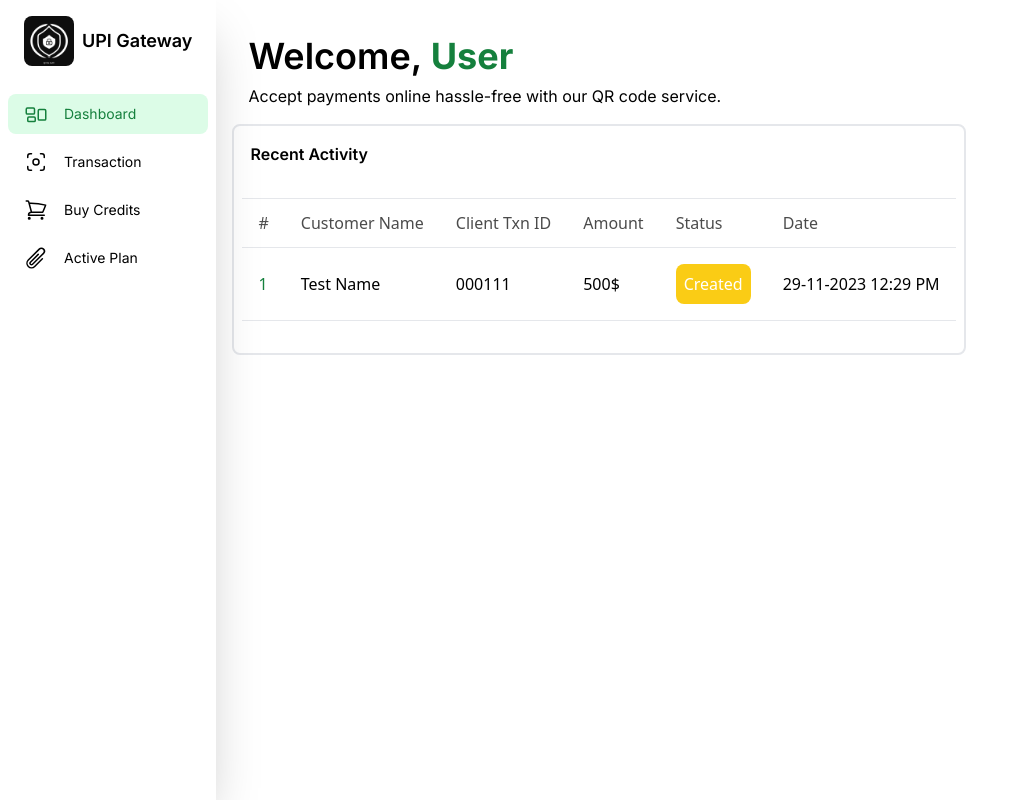
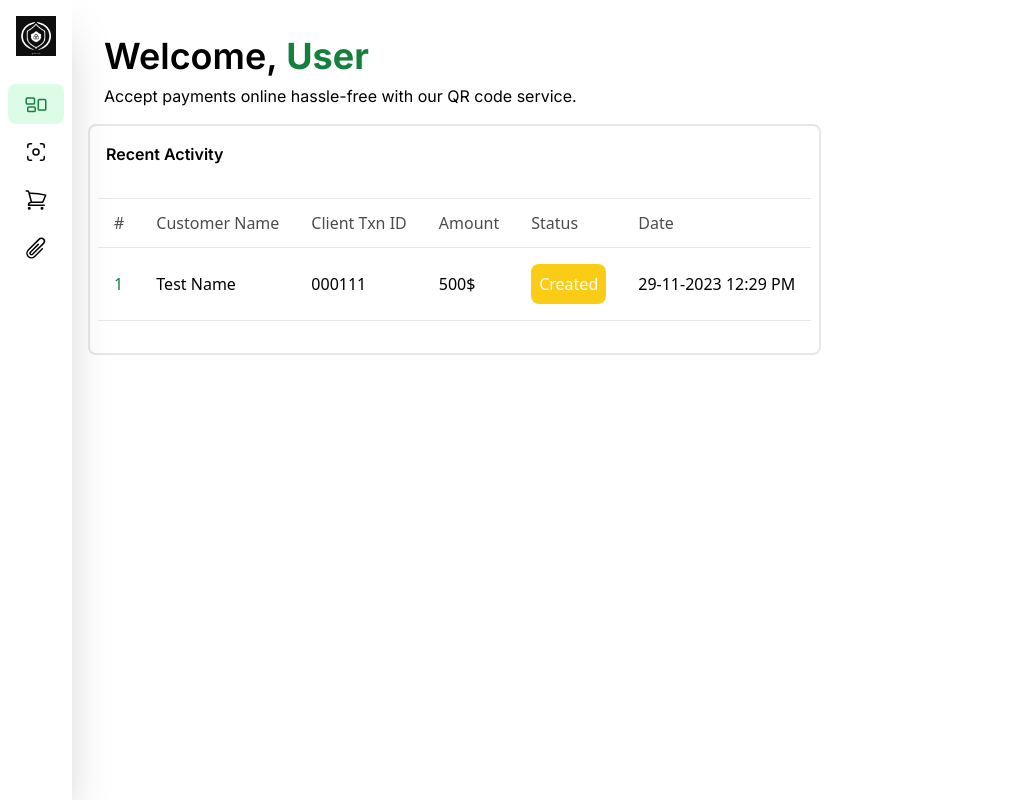
Before and after one commit to abhinnvyas/ignite-auth, a Next.js app: page /user in a window 1280 px wide. Shown: the whole page, without its empty margins (0-1021 px from the left). Built offline with nearby package versions, Linux system fonts and the light colour scheme.

Commit message:
made the sidebar

```diff
--- a/app/user/page.js
+++ b/app/user/page.js
@@ -32,8 +32,8 @@ function page() {
           <div className="p-2">
             <h1 className="text-md font-semibold ">Recent Activity</h1>
           </div>
-          <div class="p-6 overflow-auto px-0">
-            <table class="w-full table-auto text-left">
+          <div class="p-6 px-0 overflow-auto">
+            <table class="table-auto min-w-fit text-left ">
               <thead className="">
                 <tr>
                   <th class="border-y border-blue-gray-100 bg-blue-gray-50/50 p-4">
--- a/components/Sidebar/MenuItem.jsx
+++ b/components/Sidebar/MenuItem.jsx
@@ -9,7 +9,14 @@ import {
 import { redirect, usePathname } from "next/navigation";
 import Link from "next/link";
 
-function MenuItem({ ActiveTab, CurrentTab, Icon, Text, RedirectLink }) {
+function MenuItem({
+  isCollapsed,
+  ActiveTab,
+  CurrentTab,
+  Icon,
+  Text,
+  RedirectLink,
+}) {
   return (
     <Link href={RedirectLink}>
       <div
@@ -20,7 +27,9 @@ function MenuItem({ ActiveTab, CurrentTab, Icon, Text, RedirectLink }) {
         }  px-4 items-center justify-left cursor-pointer space-x-4  p-2 rounded-lg transition-all ease-in-out`}
       >
         <Icon class={`h-6 w-6 `} />
-        <h1 className="text-sm">{Text}</h1>
+        <h1 className={`text-sm ${isCollapsed ? "hidden" : "block"}`}>
+          {Text}
+        </h1>
       </div>
     </Link>
   );
--- a/components/Sidebar/Sidebar.jsx
+++ b/components/Sidebar/Sidebar.jsx
@@ -14,32 +14,54 @@ import {
   ViewfinderCircleIcon,
   ShoppingCartIcon,
   PaperClipIcon,
+  ArrowLeftIcon,
 } from "@heroicons/react/24/outline";
 import MenuItem from "./MenuItem";
 
 function Sidebar({ Active }) {
-  const [selected, setSelected] = useState({});
+  const [isCollapsed, setIsCollapsed] = useState(true);
 
   return (
     <div
       className={`${textPrimary} ${background} shadow-2xl p-2 sticky left-0 max-w-xs h-screen`}
     >
-      <div className="">
-        <div className="flex items-center space-x-2 text-lg   px-4  w-full py-2">
+      <div
+        className={`flex items-center ${isCollapsed ? "" : "space-x-4 p-2"}`}
+      >
+        <div
+          className={`flex items-center space-x-2 text-lg w-full ${
+            isCollapsed ? "hidden" : "block"
+          }`}
+        >
           <Image
-            className="rounded-lg"
+            className={`rounded-lg`}
             src={Logo}
             width={50}
             height={50}
             alt="logo"
           />
-          <h1 className="font-semibold">UPI Gateway</h1>
+          <h1 className={`font-semibold ${isCollapsed ? "hidden" : "block"}`}>
+            UPI Gateway
+          </h1>
+        </div>
+        <div
+          onClick={() => setIsCollapsed(!isCollapsed)}
+          className="p-2 cursor-pointer hover:bg-gray-100 rounded-lg transition-all ease-in-out"
+        >
+          {isCollapsed ? (
+            <div className="w-10 h-10 ">
+              <Image className="" src={Logo} alt="logo" />
+            </div>
+          ) : (
+            <ArrowLeftIcon className="w-6 h-6" />
+          )}
         </div>
       </div>
 
       <div className={`mt-5`}>
-        <div className="flex flex-col space-y-2 justify-center">
+        <div className="flex flex-col space-y-2 justify-center ">
           <MenuItem
+            isCollapsed={isCollapsed}
             ActiveTab={Active}
             CurrentTab={"dashboard"}
             Icon={RectangleGroupIcon}
@@ -47,6 +69,7 @@ function Sidebar({ Active }) {
             RedirectLink="/user"
           />
           <MenuItem
+            isCollapsed={isCollapsed}
             ActiveTab={Active}
             CurrentTab={"transaction"}
             Icon={ViewfinderCircleIcon}
@@ -54,6 +77,7 @@ function Sidebar({ Active }) {
             RedirectLink="/user/transaction"
           />
           <MenuItem
+            isCollapsed={isCollapsed}
             ActiveTab={Active}
             CurrentTab={"buycredits"}
             Icon={ShoppingCartIcon}
@@ -61,6 +85,7 @@ function Sidebar({ Active }) {
             RedirectLink="/user/buycredits"
           />
           <MenuItem
+            isCollapsed={isCollapsed}
             ActiveTab={Active}
             CurrentTab={"activeplan"}
             Icon={PaperClipIcon}
```
